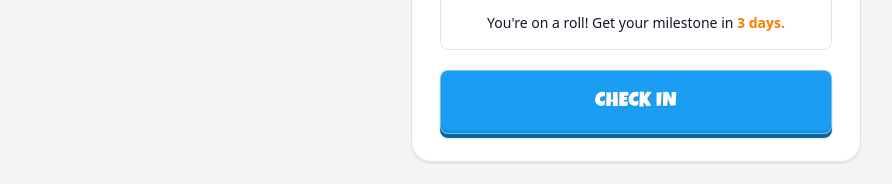
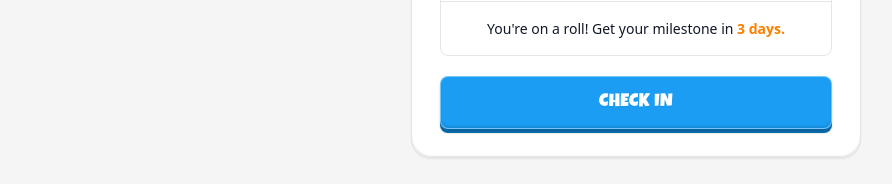
Before and after one commit to stevelauda25/micro-interaction-learning, a React (Vite) app: page /daily-streak in a window 1280 px wide. Shown: the part 502-686 px from the top of the page, without its empty margins (4-896 px from the left). Built offline with nearby package versions, Linux system fonts and the light colour scheme.

Commit message:
Initial Commit

```diff
--- a/src/components/DailyStreakCard.jsx
+++ b/src/components/DailyStreakCard.jsx
@@ -387,9 +387,9 @@ export function DailyStreakCard() {
             }
             transition={{ type: 'spring', stiffness: 400, damping: 20 }}
             className={clsx(
-              'relative w-full rounded-[8px] py-4 px-3',
+              'relative w-full rounded-[8px] py-3 px-3',
               'border border-white/40',
-              'text-white text-[20px] tracking-[0.4px] uppercase',
+              'text-white text-[18px] tracking-[0.4px] uppercase',
               'shadow-[0px_4px_2px_rgba(0,0,0,0.25),0px_4px_0px_#0b84d4]',
               'transition-opacity duration-200',
               checkedInToday || isAnimating
```
